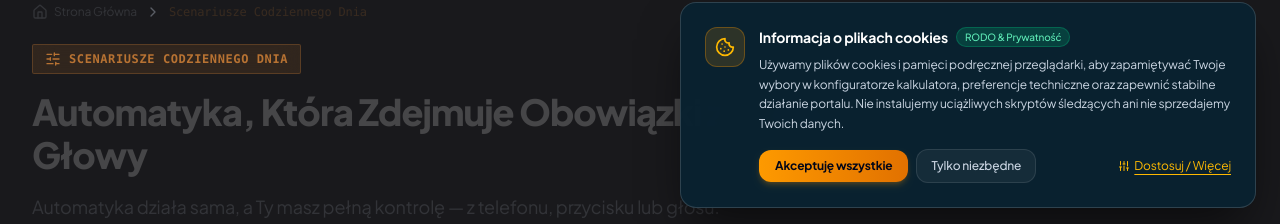
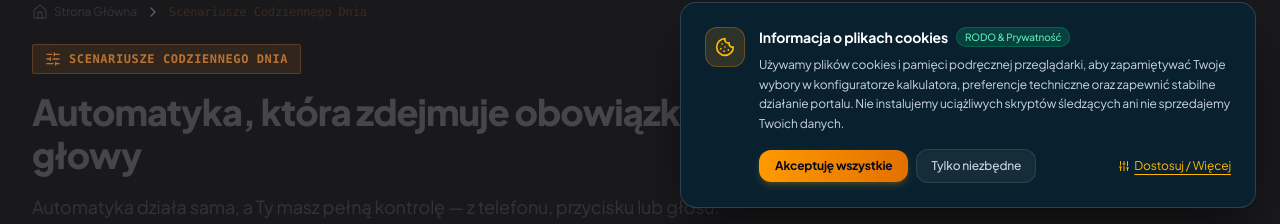
Before and after one commit to innadidenko46-oss/domence, a React (Vite) app: page /#/scenariusze in a window 1280 px wide. Shown: the part 576-800 px from the top of the page. Built offline with nearby package versions, Linux system fonts and the light colour scheme.

Commit message:
Fix Title Case in Polish headings: sentence case per design system

```diff
--- a/src/pages/FaqPage.tsx
+++ b/src/pages/FaqPage.tsx
@@ -15,7 +15,7 @@ export const FaqPage: React.FC = () => {
     }`}>
       <PageHeader
         badge="Baza Wiedzy &amp; FAQ"
-        title="Odpowiedzi Inżynieryjne dla Świadomego Inwestora"
+        title="Odpowiedzi inżynieryjne dla świadomego inwestora"
         description="Rozwiewamy wątpliwości techniczne. Dowiedz się, jak automatyka działa bez dostępu do Internetu, ile oszczędzasz dzięki sterowaniu ogrzewaniem i dlaczego dane z monitoringu nie opuszczają Twojego domu."
         icon={<BookOpen className="w-4 h-4 text-[#B87333]" />}
         image="https://images.unsplash.com/photo-1497366216548-37526070297c?auto=format&fit=crop&w=2000&q=85"
--- a/src/pages/ScenariosPage.tsx
+++ b/src/pages/ScenariosPage.tsx
@@ -15,7 +15,7 @@ export const ScenariosPage: React.FC = () => {
     }`}>
       <PageHeader
         badge="Scenariusze Codziennego Dnia"
-        title="Automatyka, Która Zdejmuje Obowiązki z Twojej Głowy"
+        title="Automatyka, która zdejmuje obowiązki z Twojej głowy"
         description="Automatyka działa sama, a Ty masz pełną kontrolę — z telefonu, przycisku lub głosu. Mechaniczne odcięcie wody w ciągu kilku sekund po detekcji wycieku, bezpieczny odbiór przesyłek od kuriera i automatyczne wygaszanie obwodów przy wyjściu."
         icon={<SlidersHorizontal className="w-4 h-4 text-[#B87333]" />}
         image="https://images.unsplash.com/photo-1600585154340-be6161a56a0c?auto=format&fit=crop&w=2000&q=85"
```
